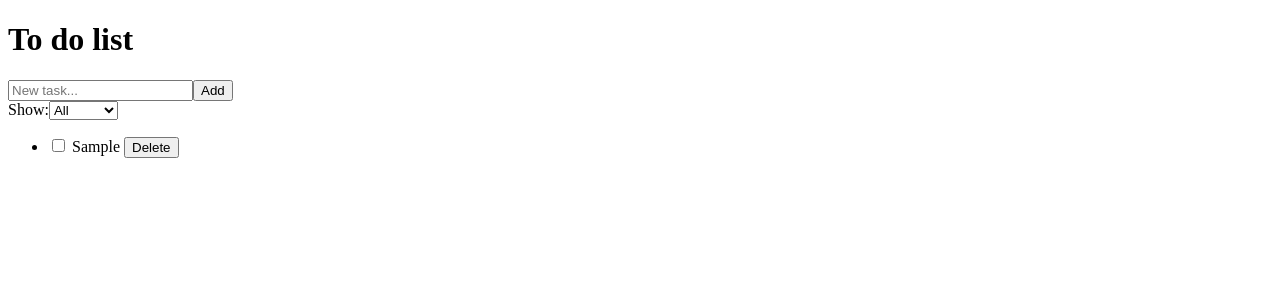
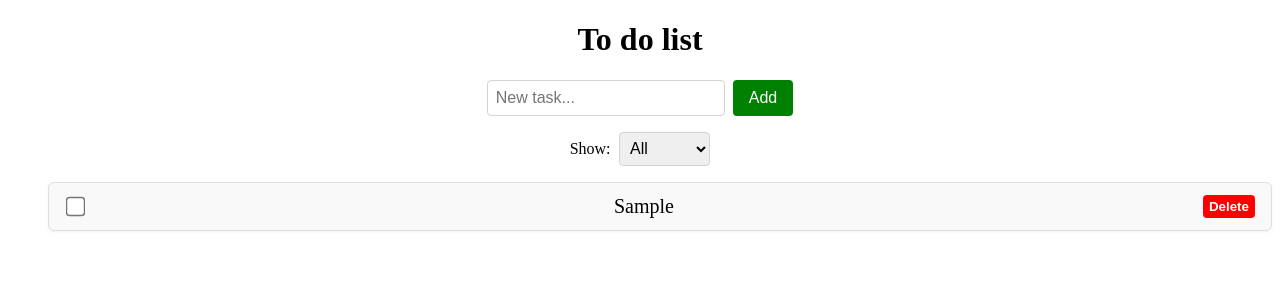
Before and after one commit to MatMarrrrr/Angular-Todo-App, an Angular app: page / in a window 1280 px wide. Both pictures are taken after typing "Sample" into the empty fields and a click on the button "Add". Shown: the top 300 px of the page. Built offline with nearby package versions, Linux system fonts and the light colour scheme.

Commit message:
Add base css styling

```diff
--- a/src/app/app.component.css
+++ b/src/app/app.component.css
@@ -0,0 +1,7 @@
+h1{
+    text-align: center;
+}
+
+ul{
+    list-style: none;
+}
--- a/src/app/components/todo-filter/todo-filter.component.css
+++ b/src/app/components/todo-filter/todo-filter.component.css
@@ -0,0 +1,18 @@
+:host {
+  display: flex;
+  justify-content: center;
+  align-items: center;
+  gap: 0.5rem;
+  margin-bottom: 1rem;
+}
+
+label {
+  font-weight: 500;
+}
+
+select {
+  padding: 0.4rem;
+  border-radius: 4px;
+  border: 1px solid lightgray;
+  font-size: 1rem;
+}
--- a/src/app/components/todo-filter/todo-filter.component.ts
+++ b/src/app/components/todo-filter/todo-filter.component.ts
@@ -5,6 +5,7 @@ export type FilterOption = 'all' | 'done' | 'undone';
 
 @Component({
   selector: 'app-todo-filter',
+  standalone: true,
   imports: [FormsModule],
   templateUrl: './todo-filter.component.html',
   styleUrl: './todo-filter.component.css'
--- a/src/app/components/todo-form/todo-form.component.css
+++ b/src/app/components/todo-form/todo-form.component.css
@@ -0,0 +1,28 @@
+form {
+  display: flex;
+  justify-content: center;
+  gap: 0.5rem;
+  margin-bottom: 1rem;
+}
+
+input[type="text"] {
+  padding: 0.5rem;
+  font-size: 1rem;
+  width: 220px;
+  border: 1px solid lightgray;
+  border-radius: 4px;
+}
+
+button {
+  padding: 0.5rem 1rem;
+  font-size: 1rem;
+  background-color: green;
+  color: white;
+  border: none;
+  border-radius: 4px;
+  cursor: pointer;
+}
+
+button:hover {
+  background-color: darkgreen;
+}
--- a/src/app/components/todo-item/todo-item.component.css
+++ b/src/app/components/todo-item/todo-item.component.css
@@ -0,0 +1,40 @@
+:host {
+    display: flex;
+    align-items: center;
+    padding: 0.75rem 1rem;
+    margin-bottom: 0.5rem;
+    background-color: #f9f9f9;
+    border: 1px solid #ddd;
+    border-radius: 6px;
+    box-shadow: 0 1px 3px rgba(0, 0, 0, 0.05);
+}
+
+li {
+    display: flex;
+    width: 100%;
+    justify-content: space-between;
+    font-size: 20px;
+}
+
+input[type="checkbox"] {
+    transform: scale(1.5);
+    cursor: pointer;
+}
+
+.task-text.done{
+    text-decoration: line-through;
+}
+
+button {
+    background-color: red;
+    border: none;
+    cursor: pointer;
+    color: white;
+    border-radius: 4px;
+    font-weight: 700;
+    transition: transform 0.5s ease;
+}
+
+button:hover {
+    transform: scale(1.05);
+}
--- a/src/app/components/todo-item/todo-item.component.html
+++ b/src/app/components/todo-item/todo-item.component.html
@@ -5,7 +5,7 @@
     (change)="onMarkComplete()"
   />
 
-  <span [style.text-decoration]="done ? 'line-through' : 'none'">
+  <span [ngClass]="{ 'done': done }" class="task-text">
     {{ text }}
   </span>
 
--- a/src/app/components/todo-item/todo-item.component.ts
+++ b/src/app/components/todo-item/todo-item.component.ts
@@ -1,9 +1,10 @@
+import { CommonModule } from '@angular/common';
 import { Component, EventEmitter, Input, Output } from '@angular/core';
 
 @Component({
   selector: 'app-todo-item',
   standalone: true,
-  imports: [],
+  imports: [CommonModule],
   templateUrl: './todo-item.component.html',
   styleUrl: './todo-item.component.css'
 })
```
